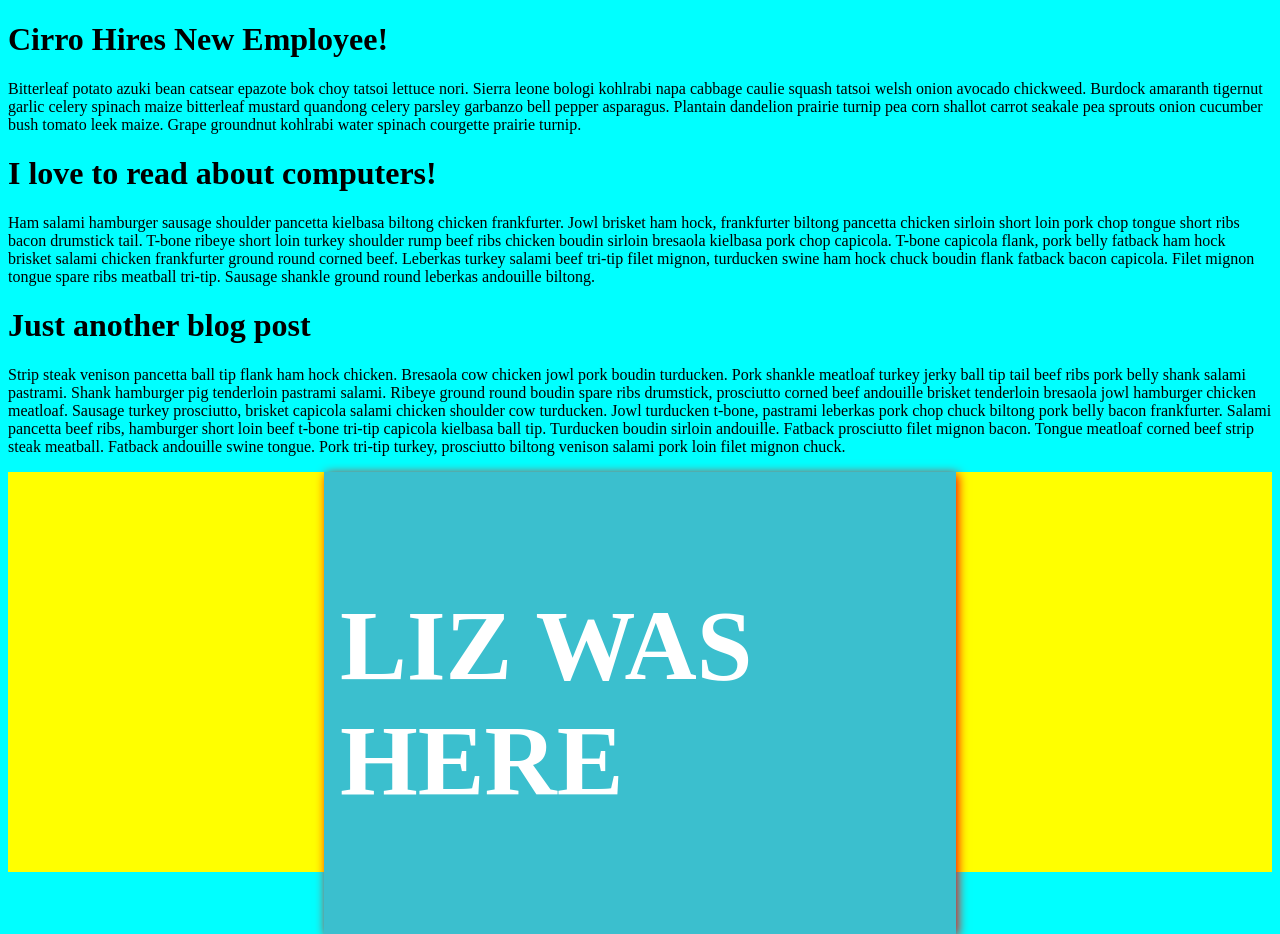
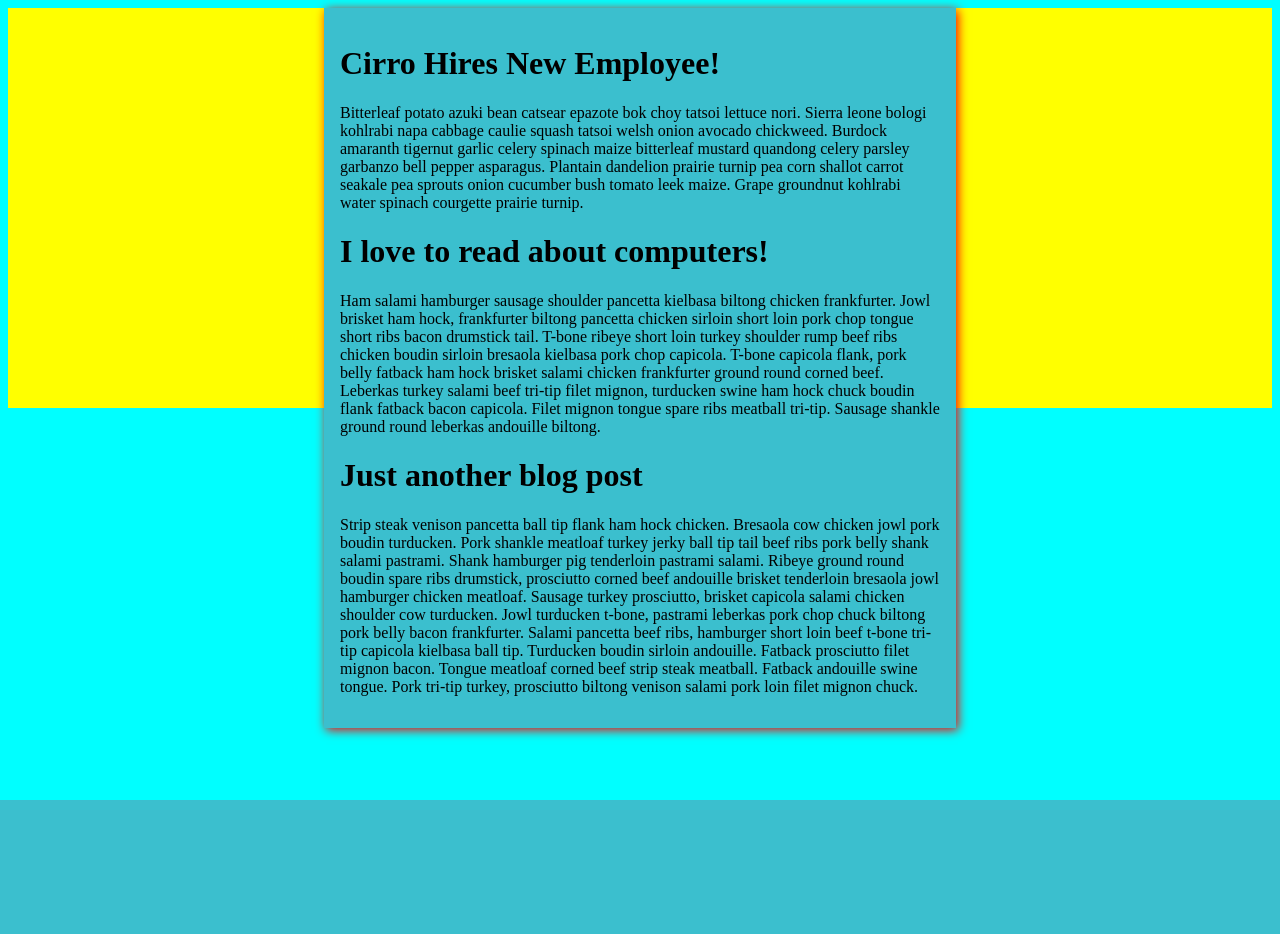
Before and after one commit to Liz303/dev, a PHP site: page / in a window 1280 px wide. After the commit the page ends 800 px from the top, so only its background shows below. Run offline with PHP 8.4, Linux system fonts and the light colour scheme; some libraries are stand-ins or nearby versions.

```diff
--- a/index.php
+++ b/index.php
@@ -5,7 +5,8 @@
 </head>
 <body>
 
-
+<div class="container">
+	<div class="inner">
 <?php
 
 	include "blog_posts.inc";
@@ -23,9 +24,6 @@
 
 ?>
 
-<div class="container">
-	<div class="inner">
-		<h3>Liz was here</h3>
 	</div>
 </div>
 
```
